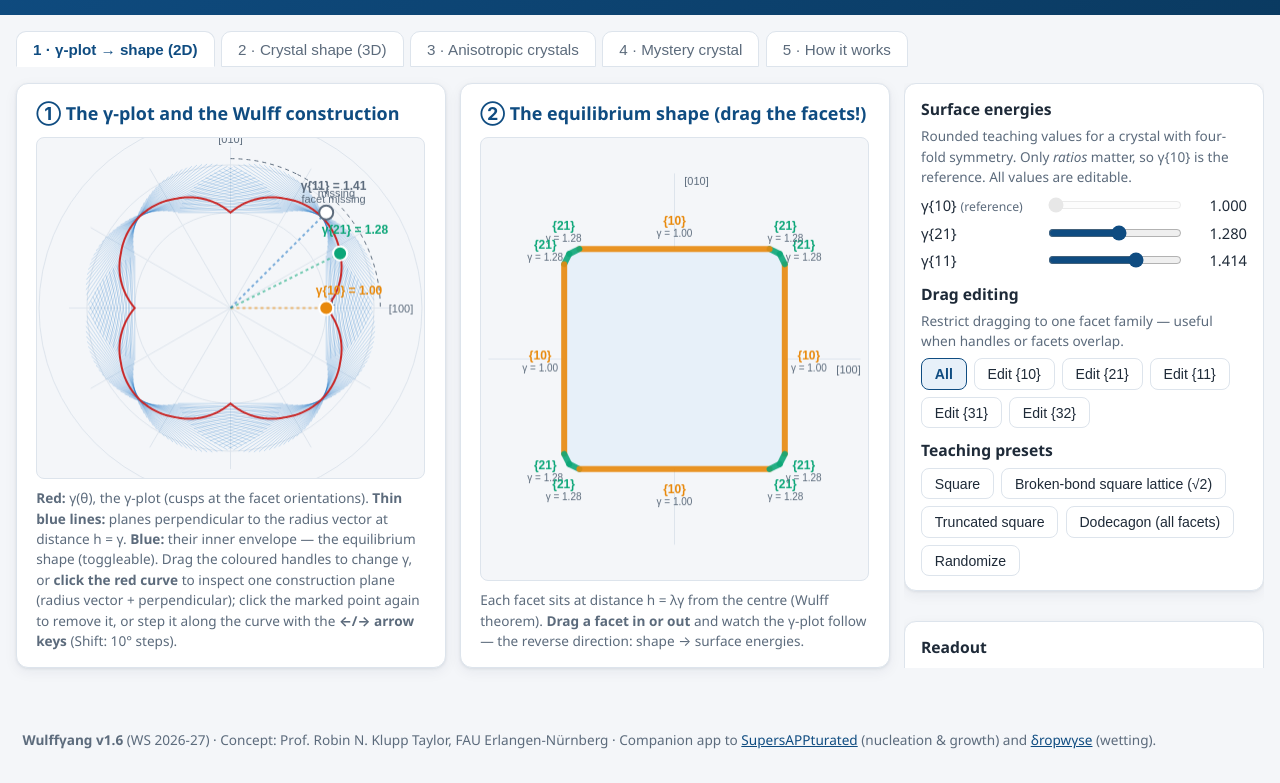
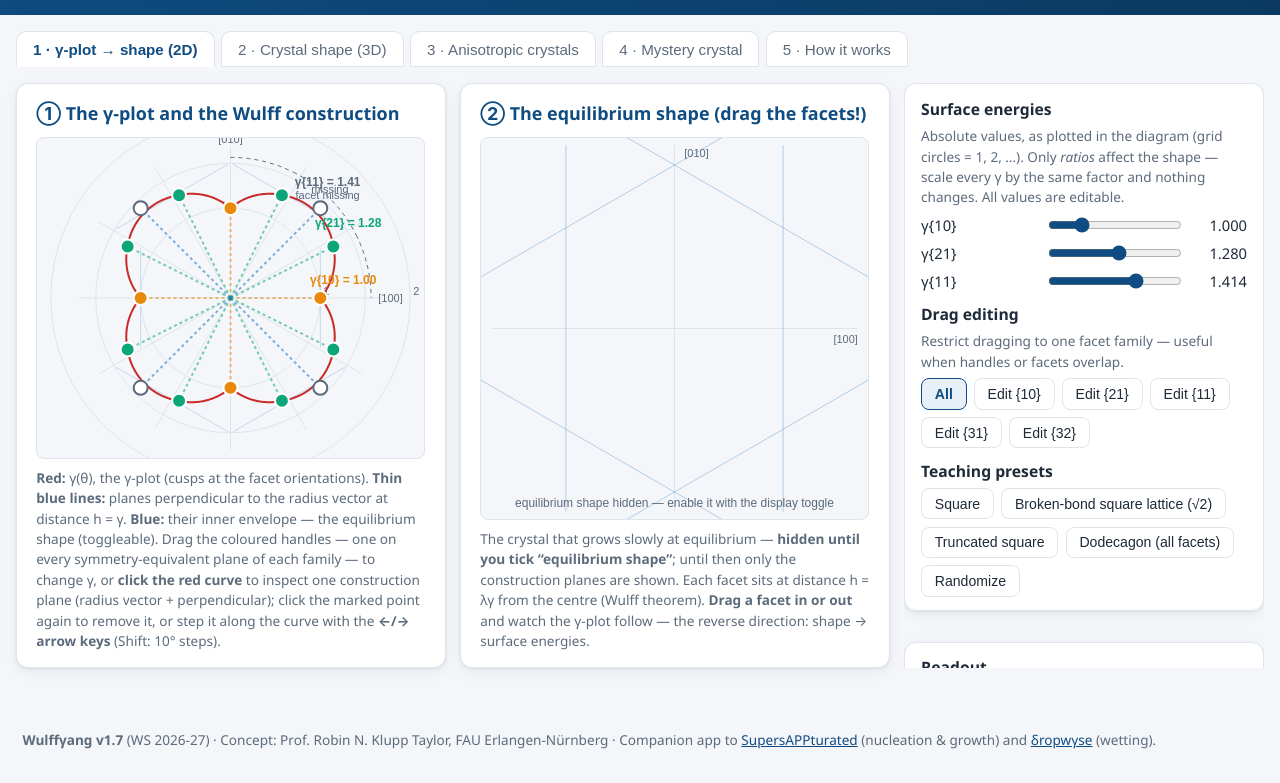
Before and after one commit to rnklupptaylor/wulffgang, a website with bundled scripts: page index.html in a window 1280 px wide. Shown: the part 111-894 px from the top of the page. Built offline with nearby package versions, Linux system fonts and the light colour scheme.

Commit message:
Arrow keys reversed; construction-line density defaults to lowest; drag points and radius vectors on every family member (with one-per-family toggle); equilibrium shape hidden by default with reveal toggle; absolute gamma values on sliders/tables (v1.7) [skip netlify]
Co-authored-by: rnklupptaylor <rnklupptaylor@users.noreply.github.com>

```diff
--- a/index.html
+++ b/index.html
@@ -43,28 +43,31 @@
       <p class="caption"><strong>Red:</strong> γ(θ), the γ-plot (cusps at the facet orientations).
       <strong>Thin blue lines:</strong> planes perpendicular to the radius vector at distance h = γ.
       <strong>Blue:</strong> their inner envelope — the equilibrium shape (toggleable). Drag the coloured
-      handles to change γ, or <strong>click the red curve</strong> to inspect one construction plane
-      (radius vector + perpendicular); click the marked point again to remove it, or step it along
-      the curve with the <strong>←/→ arrow keys</strong> (Shift: 10° steps).</p>
+      handles — one on every symmetry-equivalent plane of each family — to change γ, or
+      <strong>click the red curve</strong> to inspect one construction plane (radius vector +
+      perpendicular); click the marked point again to remove it, or step it along the curve with the
+      <strong>←/→ arrow keys</strong> (Shift: 10° steps).</p>
     </div>
 
     <div class="card canvas-card">
       <h2>② The equilibrium shape (drag the facets!)</h2>
       <div class="canvas-wrap"><canvas id="canvas-shape"></canvas></div>
-      <p class="caption">Each facet sits at distance h = λγ from the centre (Wulff theorem).
-      <strong>Drag a facet in or out</strong> and watch the γ-plot follow — the reverse direction:
-      shape → surface energies.</p>
+      <p class="caption">The crystal that grows slowly at equilibrium — <strong>hidden until you tick
+      “equilibrium shape”</strong>; until then only the construction planes are shown. Each facet sits
+      at distance h = λγ from the centre (Wulff theorem). <strong>Drag a facet in or out</strong> and
+      watch the γ-plot follow — the reverse direction: shape → surface energies.</p>
     </div>
 
     <div class="side-col">
     <div class="card">
       <h3>Surface energies</h3>
-      <p class="note">Rounded teaching values for a crystal with four-fold symmetry. Only <em>ratios</em> matter,
-      so γ{10} is the reference. All values are editable.</p>
+      <p class="note">Absolute values, as plotted in the diagram (grid circles = 1, 2, …). Only
+      <em>ratios</em> affect the shape — scale every γ by the same factor and nothing changes.
+      All values are editable.</p>
       <div class="slider-row">
-        <label>γ{10} <small>(reference)</small></label>
-        <input type="range" min="1" max="1" step="0.001" value="1" disabled>
-        <output>1.000</output>
+        <label>γ{10}</label>
+        <input type="range" id="s-g10" min="0.80" max="1.70" step="0.005" value="1">
+        <output id="v-g10">1.000</output>
       </div>
       <div class="slider-row">
         <label>γ{21}</label>
@@ -86,7 +89,7 @@
     <div class="card">
       <h3>Readout</h3>
       <table class="readout" id="table-2d">
-        <thead><tr><th>Facet</th><th>γ (rel.)</th><th>on shape?</th><th>share of perimeter</th></tr></thead>
+        <thead><tr><th>Facet</th><th>γ</th><th>on shape?</th><th>share of perimeter</th></tr></thead>
         <tbody></tbody>
       </table>
       <p class="note" id="missing-note-2d"></p>
@@ -96,11 +99,13 @@
         <label><input type="checkbox" id="t-labels" checked> facet labels</label>
         <label><input type="checkbox" id="t-gammafacets"> facet colours on γ-plot</label>
         <label><input type="checkbox" id="t-region"> Wulff shape on γ-plot</label>
+        <label><input type="checkbox" id="t-single"> one drag point per family</label>
+        <label><input type="checkbox" id="t-shape"> equilibrium shape</label>
       </div>
       <div class="slider-row">
         <label>Construction lines</label>
-        <input type="range" id="r-construction" min="6" max="180" step="1" value="180">
-        <output id="vr-construction">180</output>
+        <input type="range" id="r-construction" min="6" max="180" step="1" value="6">
+        <output id="vr-construction">6</output>
       </div>
       <details id="higher-2d">
         <summary>Higher-index families {31}, {32}</summary>
@@ -308,19 +313,21 @@
     <div class="card canvas-card">
       <h2>Crystal section</h2>
       <div class="canvas-wrap"><canvas id="canvas-hexshape"></canvas></div>
-      <p class="caption">Section through the c-axis (vertical). The {11-20} a-planes are
-      perpendicular to this section and never appear as facets here.</p>
+      <p class="caption">Section through the c-axis (vertical) — <strong>hidden until you tick
+      “crystal section”</strong>; until then only the construction planes are shown. The {11-20}
+      a-planes are perpendicular to this section and never appear as facets here.</p>
     </div>
 
     <div class="side-col">
     <div class="card">
       <h3>Surface energies</h3>
-      <p class="note">Teaching values. In ZnO the polar Zn-terminated (0001) face has the highest
-      energy, the nonpolar m-plane {10-10} the lowest — hence nanorods.</p>
+      <p class="note">Absolute values, as plotted in the diagram. Only <em>ratios</em> affect the
+      shape. In ZnO the polar Zn-terminated (0001) face has the highest energy, the nonpolar
+      m-plane {10-10} the lowest — hence nanorods.</p>
       <div class="slider-row">
-        <label>γ{10-10} <small>(reference)</small></label>
-        <input type="range" min="1" max="1" step="0.001" value="1" disabled>
-        <output>1.000</output>
+        <label>γ{10-10}</label>
+        <input type="range" id="sh-gm" min="0.50" max="3.20" step="0.005" value="1">
+        <output id="vh-gm">1.000</output>
       </div>
       <div class="slider-row">
         <label>γ{0001} / γ{10-10}</label>
@@ -342,7 +349,7 @@
     <div class="card">
       <h3>Readout</h3>
       <table class="readout" id="table-hex">
-        <thead><tr><th>Plane</th><th>γ ratio</th><th>Facets</th><th>Perimeter</th></tr></thead>
+        <thead><tr><th>Plane</th><th>γ</th><th>Facets</th><th>Perimeter</th></tr></thead>
         <tbody></tbody>
       </table>
       <p class="note" id="missing-note-hex"></p>
@@ -354,11 +361,13 @@
         <label><input type="checkbox" id="th-labels" checked> Labels</label>
         <label><input type="checkbox" id="th-gammafacets"> Facet colours on γ-plot</label>
         <label><input type="checkbox" id="th-region"> Shape on γ-plot</label>
+        <label><input type="checkbox" id="th-single"> One drag point per family</label>
+        <label><input type="checkbox" id="th-shape"> Crystal section</label>
       </div>
       <div class="slider-row">
         <label>Construction lines</label>
-        <input type="range" id="rh-construction" min="6" max="180" step="1" value="180">
-        <output id="vrh-construction">180</output>
+        <input type="range" id="rh-construction" min="6" max="180" step="1" value="6">
+        <output id="vrh-construction">6</output>
       </div>
       <details id="higher-hex">
         <summary>Higher-index families {10-12}, {10-13}</summary>
@@ -505,7 +514,7 @@
 </main>
 
 <footer class="site-footer">
-  <p><strong>Wulffγang v1.6</strong> (WS 2026-27) · Concept: Prof. Robin N. Klupp Taylor, FAU Erlangen-Nürnberg ·
+  <p><strong>Wulffγang v1.7</strong> (WS 2026-27) · Concept: Prof. Robin N. Klupp Taylor, FAU Erlangen-Nürnberg ·
   Companion app to <a href="https://supers-app-turated.netlify.app/">SupersAPPturated</a> (nucleation &amp; growth)
   and <a href="https://dropwyse.netlify.app/">δropwγse</a> (wetting).</p>
 </footer>
--- a/js/main.js
+++ b/js/main.js
@@ -39,14 +39,19 @@ const app2d = new Wulff2DApp($('canvas-gamma'), $('canvas-shape'), sync2d,
   FAMILIES_2D, ['[100]', '[010]'], FAMILIES_2D_EXTRAS);
 
 function sync2d() {
-  const cl = x => Math.max(0.80, Math.min(1.70, x));
   const ref = app2d.gammas.g10;
   for (const f of app2d.allFams) {
-    if (f.key === app2d.baseFams[0].key) continue;
-    const ratio = app2d.gammas[f.key] / ref;
     const v = $(`v-${f.key}`), s = $(`s-${f.key}`);
-    if (v) v.textContent = ratio.toFixed(3);
-    if (s && !s.disabled) s.value = cl(ratio);
+    if (v) v.textContent = app2d.gammas[f.key].toFixed(3);
+    if (!s) continue;
+    if (f.key === app2d.baseFams[0].key) {
+      if (!s.disabled) s.value = app2d.gammas[f.key];
+      continue;
+    }
+    const lo = (f.min ?? 0.80) * ref, hi = (f.max ?? 1.70) * ref;
+    s.min = lo.toFixed(3);
+    s.max = hi.toFixed(3);
+    if (!s.disabled) s.value = Math.max(lo, Math.min(hi, app2d.gammas[f.key]));
   }
   updateTable2d(app2d, 'table-2d', 'missing-note-2d');
   refreshEditButtons();
@@ -60,7 +65,7 @@ function updateTable2d(app, tableId, noteId) {
     const st = app.shape.famStats[f.key];
     const tr = document.createElement('tr');
     tr.innerHTML = `<td><span class="swatch" style="background:${f.color}"></span>${f.label}</td>
-      <td>${(app.gammas[f.key] / app.gammas[ref]).toFixed(3)}</td>
+      <td>${app.gammas[f.key].toFixed(3)}</td>
       <td class="${st.present ? 'yes' : 'no'}">${st.present ? st.count + '×' : 'missing'}</td>
       <td>${st.present ? (st.share * 100).toFixed(1) + ' %' : '—'}</td>`;
     tb.appendChild(tr);
@@ -72,23 +77,23 @@ function updateTable2d(app, tableId, noteId) {
 }
 
 for (const f of app2d.baseFams) {
-  if (f.key === app2d.baseFams[0].key) continue;
   const sl = $(`s-${f.key}`);
   if (sl) sl.addEventListener('input', e =>
-    app2d.setGammas({ [f.key]: parseFloat(e.target.value) * app2d.gammas.g10 }));
+    app2d.setGammas({ [f.key]: parseFloat(e.target.value) }));
 }
 $('t-construction').addEventListener('change', e => app2d.setOptions({ construction: e.target.checked }));
 $('t-missing').addEventListener('change', e => app2d.setOptions({ missing: e.target.checked }));
 $('t-labels').addEventListener('change', e => app2d.setOptions({ labels: e.target.checked }));
 $('t-gammafacets').addEventListener('change', e => app2d.setOptions({ gammaFacets: e.target.checked }));
 $('t-region').addEventListener('change', e => app2d.setOptions({ region: e.target.checked }));
+$('t-single').addEventListener('change', e => app2d.setOptions({ singleHandle: e.target.checked }));
+$('t-shape').addEventListener('change', e => app2d.setOptions({ shapeVisible: e.target.checked }));
 $('r-construction').addEventListener('input', e => {
   $('vr-construction').textContent = e.target.value;
   app2d.setOptions({ constructionDensity: parseInt(e.target.value) });
 });
 
 function wireExtras(app, sliderPrefix) {
-  const refKey = app.baseFams[0].key;
   for (const f of app.extraFams) {
     const cb = $(`e-${f.key}`);
     const sl = $(`${sliderPrefix}-${f.key}`);
@@ -99,7 +104,7 @@ function wireExtras(app, sliderPrefix) {
       app.setActive(keys);
     });
     sl.addEventListener('input', e =>
-      app.setGammas({ [f.key]: parseFloat(e.target.value) * app.gammas[refKey] }));
+      app.setGammas({ [f.key]: parseFloat(e.target.value) }));
   }
 }
 wireExtras(app2d, 's');
@@ -157,14 +162,19 @@ const appHex = new Wulff2DApp($('canvas-hexgamma'), $('canvas-hexshape'), syncHe
   FAMILIES_HEX, ['[1-100]', '[0001]'], FAMILIES_HEX_EXTRAS);
 
 function syncHex() {
-  const cl = x => Math.max(0.50, Math.min(3.20, x));
   const ref = appHex.gammas.gm;
   for (const f of appHex.allFams) {
-    if (f.key === appHex.baseFams[0].key) continue;
-    const ratio = appHex.gammas[f.key] / ref;
     const v = $(`vh-${f.key}`), s = $(`sh-${f.key}`);
-    if (v) v.textContent = ratio.toFixed(3);
-    if (s && !s.disabled) s.value = cl(ratio);
+    if (v) v.textContent = appHex.gammas[f.key].toFixed(3);
+    if (!s) continue;
+    if (f.key === appHex.baseFams[0].key) {
+      if (!s.disabled) s.value = appHex.gammas[f.key];
+      continue;
+    }
+    const lo = (f.min ?? 0.50) * ref, hi = (f.max ?? 3.20) * ref;
+    s.min = lo.toFixed(3);
+    s.max = hi.toFixed(3);
+    if (!s.disabled) s.value = Math.max(lo, Math.min(hi, appHex.gammas[f.key]));
   }
   const xs = appHex.shape.poly.map(v => v[0]), ys = appHex.shape.poly.map(v => v[1]);
   const L = Math.max(...ys) - Math.min(...ys), D = Math.max(...xs) - Math.min(...xs);
@@ -173,15 +183,17 @@ function syncHex() {
   refreshEditButtons();
 }
 
-for (const [id, key] of [['sh-gb', 'gb'], ['sh-gp', 'gp']]) {
+for (const [id, key] of [['sh-gm', 'gm'], ['sh-gb', 'gb'], ['sh-gp', 'gp']]) {
   $(id).addEventListener('input', e =>
-    appHex.setGammas({ [key]: parseFloat(e.target.value) * appHex.gammas.gm }));
+    appHex.setGammas({ [key]: parseFloat(e.target.value) }));
 }
 $('th-construction').addEventListener('change', e => appHex.setOptions({ construction: e.target.checked }));
 $('th-missing').addEventListener('change', e => appHex.setOptions({ missing: e.target.checked }));
 $('th-labels').addEventListener('change', e => appHex.setOptions({ labels: e.target.checked }));
 $('th-gammafacets').addEventListener('change', e => appHex.setOptions({ gammaFacets: e.target.checked }));
 $('th-region').addEventListener('change', e => appHex.setOptions({ region: e.target.checked }));
+$('th-single').addEventListener('change', e => appHex.setOptions({ singleHandle: e.target.checked }));
+$('th-shape').addEventListener('change', e => appHex.setOptions({ shapeVisible: e.target.checked }));
 $('rh-construction').addEventListener('input', e => {
   $('vrh-construction').textContent = e.target.value;
   appHex.setOptions({ constructionDensity: parseInt(e.target.value) });
@@ -298,10 +310,10 @@ const appQ = new Wulff2DApp($('canvas-quiz'), $('canvas-quiz'), syncQuiz);
 
 function updateQuizUI() {
   const cl = x => Math.max(0.80, Math.min(1.70, x));
-  $('sq-g21').value = cl(appQ.gammas.g21 / appQ.gammas.g10);
-  $('sq-g11').value = cl(appQ.gammas.g11 / appQ.gammas.g10);
-  $('vq-g21').textContent = (appQ.gammas.g21 / appQ.gammas.g10).toFixed(3);
-  $('vq-g11').textContent = (appQ.gammas.g11 / appQ.gammas.g10).toFixed(3);
+  $('sq-g21').value = cl(appQ.gammas.g21);
+  $('sq-g11').value = cl(appQ.gammas.g11);
+  $('vq-g21').textContent = appQ.gammas.g21.toFixed(3);
+  $('vq-g11').textContent = appQ.gammas.g11.toFixed(3);
   const m = appQ.matchScore();
   if (m !== null) $('quiz-matchbar').style.width = (m * 100).toFixed(0) + '%';
   if (!appQ.quiz) return;
@@ -319,8 +331,8 @@ function updateQuizUI() {
 function syncQuiz() { updateQuizUI(); }
 makeEditButtons('quiz-edit', appQ);
 
-$('sq-g21').addEventListener('input', e => { appQ.setGammas({ g21: parseFloat(e.target.value) * appQ.gammas.g10 }); });
-$('sq-g11').addEventListener('input', e => { appQ.setGammas({ g11: parseFloat(e.target.value) * appQ.gammas.g10 }); });
+$('sq-g21').addEventListener('input', e => { appQ.setGammas({ g21: parseFloat(e.target.value) }); });
+$('sq-g11').addEventListener('input', e => { appQ.setGammas({ g11: parseFloat(e.target.value) }); });
 $('quiz-new').addEventListener('click', () => { appQ.startQuiz(); $('quiz-answer').textContent = ''; });
 $('quiz-reveal').addEventListener('click', () => {
   if (!appQ.quiz) appQ.startQuiz();
--- a/js/wulff2d-app.js
+++ b/js/wulff2d-app.js
@@ -15,7 +15,8 @@ export class Wulff2DApp {
     this.axisLabels = axisLabels;
     this.gammas = Object.fromEntries(this.allFams.map(f => [f.key, f.gamma]));
     this.opts = { construction: true, missing: true, labels: true,
-                  gammaFacets: false, region: false, constructionDensity: 180 };
+                  gammaFacets: false, region: false, constructionDensity: 6,
+                  singleHandle: false, shapeVisible: false };
     this.quiz = null;
     this.drag = null;
     this.hover = null;
@@ -136,7 +137,7 @@ export class Wulff2DApp {
     const ae = document.activeElement;
     if (ae && (ae.tagName === 'INPUT' || ae.tagName === 'TEXTAREA' || ae.tagName === 'SELECT')) return;
     const step = (e.shiftKey ? 10 : 1) * Math.PI / 180;
-    this.inspect.th = (this.inspect.th + (e.key === 'ArrowRight' ? step : -step) + TAU) % TAU;
+    this.inspect.th = (this.inspect.th + (e.key === 'ArrowRight' ? -step : step) + TAU) % TAU;
     this.draw();
     e.preventDefault();
   }
@@ -180,13 +181,17 @@ export class Wulff2DApp {
   }
 
   _hitHandle(p) {
+    if (this.gc === this.sc) return null;
     for (const f of this.fams) {
       if (!this._editable(f.key)) continue;
-      const hx = this.gammas[f.key] * Math.cos(f.handleAngle);
-      const hy = this.gammas[f.key] * Math.sin(f.handleAngle);
+      const angles = this.opts.singleHandle ? [f.handleAngle] : f.angles;
+      for (const a of angles) {
+        const hx = this.gammas[f.key] * Math.cos(a);
+        const hy = this.gammas[f.key] * Math.sin(a);
         const [sx, sy] = this.g2s(this.gc, hx, hy);
         if (Math.hypot(p[0] - sx, p[1] - sy) < 16) {
-        return { fam: f, n: [Math.cos(f.handleAngle), Math.sin(f.handleAngle)] };
+          return { fam: f, n: [Math.cos(a), Math.sin(a)] };
+        }
       }
     }
     return null;
@@ -194,6 +199,7 @@ export class Wulff2DApp {
 
   _hitFacet(p) {
     const cv = this.sc;
+    if (!this.opts.shapeVisible && !this.quiz) return null;
     for (const fc of this.shape.facets) {
       if (fc.len < 1e-7) continue;
       if (!this._editable(fc.fam.key)) continue;
@@ -390,8 +396,10 @@ export class Wulff2DApp {
     for (const f of this.fams) {
       const present = this.shape.famStats[f.key].present;
       const dim = !this._editable(f.key);
-      const hx = this.gammas[f.key] * Math.cos(f.handleAngle);
-      const hy = this.gammas[f.key] * Math.sin(f.handleAngle);
+      const angles = this.opts.singleHandle ? [f.handleAngle] : f.angles;
+      for (const a of angles) {
+        const hx = this.gammas[f.key] * Math.cos(a);
+        const hy = this.gammas[f.key] * Math.sin(a);
         const X = cx + hx * s, Y = cy - hy * s;
         ctx.setLineDash([3, 3]);
         ctx.strokeStyle = f.color;
@@ -409,8 +417,11 @@ export class Wulff2DApp {
         ctx.strokeStyle = present ? '#fff' : muted;
         ctx.stroke();
         ctx.globalAlpha = 1;
+      }
 
       if (this.opts.labels) {
+        const X = cx + this.gammas[f.key] * Math.cos(f.handleAngle) * s;
+        const Y = cy - this.gammas[f.key] * Math.sin(f.handleAngle) * s;
         ctx.globalAlpha = dim ? 0.3 : 1;
         ctx.font = 'bold 12px sans-serif';
         ctx.fillStyle = present ? f.color : muted;
@@ -453,6 +464,31 @@ export class Wulff2DApp {
     ctx.fillText(this.axisLabels[0], cx + maxR * 1.25 * s - 12, cy + 14);
     ctx.fillText(this.axisLabels[1], cx + 22, cy - maxR * 1.25 * s + 12);
     ctx.textAlign = 'left';
+
+    if (!this.opts.shapeVisible && !this.quiz) {
+      ctx.strokeStyle = this.css('--plot-blue');
+      ctx.globalAlpha = 0.3;
+      ctx.lineWidth = 1;
+      const N = this.opts.constructionDensity;
+      for (let i = 0; i < N; i++) {
+        const th = i / N * TAU;
+        const r = support2D(this.shape.verts, th);
+        const px = r * Math.cos(th), py = r * Math.sin(th);
+        const E = maxR * 1.25;
+        const tx = -Math.sin(th) * E, ty = Math.cos(th) * E;
+        ctx.beginPath();
+        ctx.moveTo(cx + (px + tx) * s, cy - (py + ty) * s);
+        ctx.lineTo(cx + (px - tx) * s, cy - (py - ty) * s);
+        ctx.stroke();
+      }
+      ctx.globalAlpha = 1;
+      ctx.fillStyle = muted;
+      ctx.font = '12px sans-serif';
+      ctx.textAlign = 'center';
+      ctx.fillText('equilibrium shape hidden — enable it with the display toggle', w / 2, h - 12);
+      ctx.textAlign = 'left';
+      return;
+    }
 
     ctx.beginPath();
     this.shape.poly.forEach((v, i) => {
@@ -507,7 +543,7 @@ export class Wulff2DApp {
         ctx.fillText(fc.fam.label, lx, ly);
         ctx.font = '10px sans-serif';
         ctx.fillStyle = muted;
-        ctx.fillText(`γ = ${(fc.h / this.gammas[this.fams[0].key]).toFixed(2)}`, lx, ly + 12);
+        ctx.fillText(`γ = ${fc.h.toFixed(2)}`, lx, ly + 12);
         ctx.textAlign = 'left';
       }
     }
--- a/js/wulff2d-engine.js
+++ b/js/wulff2d-engine.js
@@ -24,7 +24,7 @@ const pyrTilt = l => Math.acos((l / CA) / Math.sqrt(4 / 3 + (l / CA) ** 2));
 const PYR = Math.PI / 2 - pyrTilt(1);
 export const FAMILIES_HEX = [
   { key: 'gm', label: '{10-10}', color: '#e8890c', gamma: 1.0, handleAngle: 0,
-    angles: [0, Math.PI], min: 0.80, max: 1.70 },
+    angles: [0, Math.PI], min: 0.50, max: 3.20 },
   { key: 'gb', label: '{0001}', color: '#1971c2', gamma: 1.80, handleAngle: Math.PI / 2,
     angles: [Math.PI / 2, 3 * Math.PI / 2], min: 0.50, max: 3.20 },
   { key: 'gp', label: '{10-11}', color: '#0ca678', gamma: 1.25, handleAngle: PYR,
```
Also changed, not shown: test/app2d.test.mjs (+19 -3 lines), README.md. Lines whose indentation alone changed are shown as unchanged.
